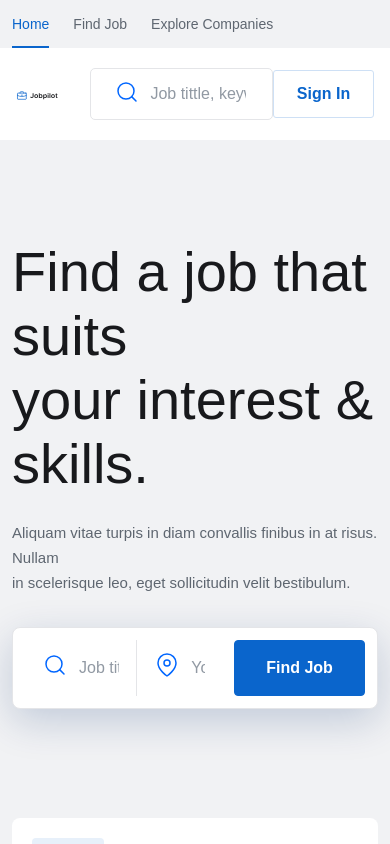
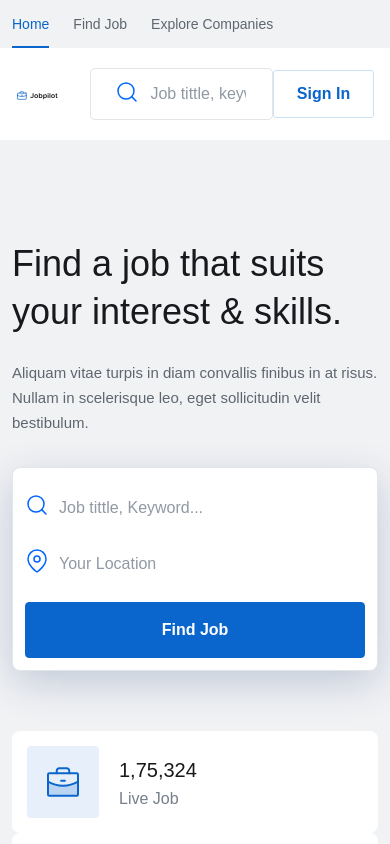
Before and after one commit to Srijandevhub/jobpilot-client, a React (Vite) app: page / in a window 390 px wide. Shown: the top 844 px of the page. Built offline with nearby package versions, Linux system fonts and the light colour scheme; a web font is replaced by a local one.

Commit message:
Update HomeHero.module.css

```diff
--- a/src/components/HomeHero/HomeHero.module.css
+++ b/src/components/HomeHero/HomeHero.module.css
@@ -143,3 +143,67 @@
 .bx:hover .mediaIcon img {
     filter: brightness(0) invert(1);
 }
+@media only screen and (max-width: 1399px) {
+    .heroImage {
+        max-width: 461px;
+    }
+    .bx {
+        padding: 15px;
+    }
+}
+@media only screen and (max-width: 1199px) {
+    .heroImage {
+        max-width: 400px;
+    }
+    .bx {
+        padding: 15px;
+    }
+    .heroContent {
+        max-width: 100%;
+    }
+    .counter {
+        font-size: 20px;
+        line-height: 32px;
+    }
+    .counterRow {
+        margin-top: 60px !important;
+    }
+}
+@media only screen and (max-width: 767px) {
+    .heading {
+        font-size: 46px;
+        line-height: 54px;
+    }
+}
+@media only screen and (max-width: 670px) {
+    .searchBx {
+        flex-direction: column;
+    }
+    .btn {
+        margin: 0px;
+        width: 100%;
+        margin-top: 10px;
+    }
+    .textCol, .locationCol {
+        width: 100%;
+        border: none;
+    }
+    .icon {
+        left: 0;
+    }
+    .col {
+        width: 100%;
+    }
+    .control {
+        padding-left: 34px;
+    }
+}
+@media only screen and (max-width: 572px) {
+    .heading {
+        font-size: 36px;
+        line-height: 48px;
+    }
+    .heading br, .text br {
+        display: none;
+    }
+}
```
